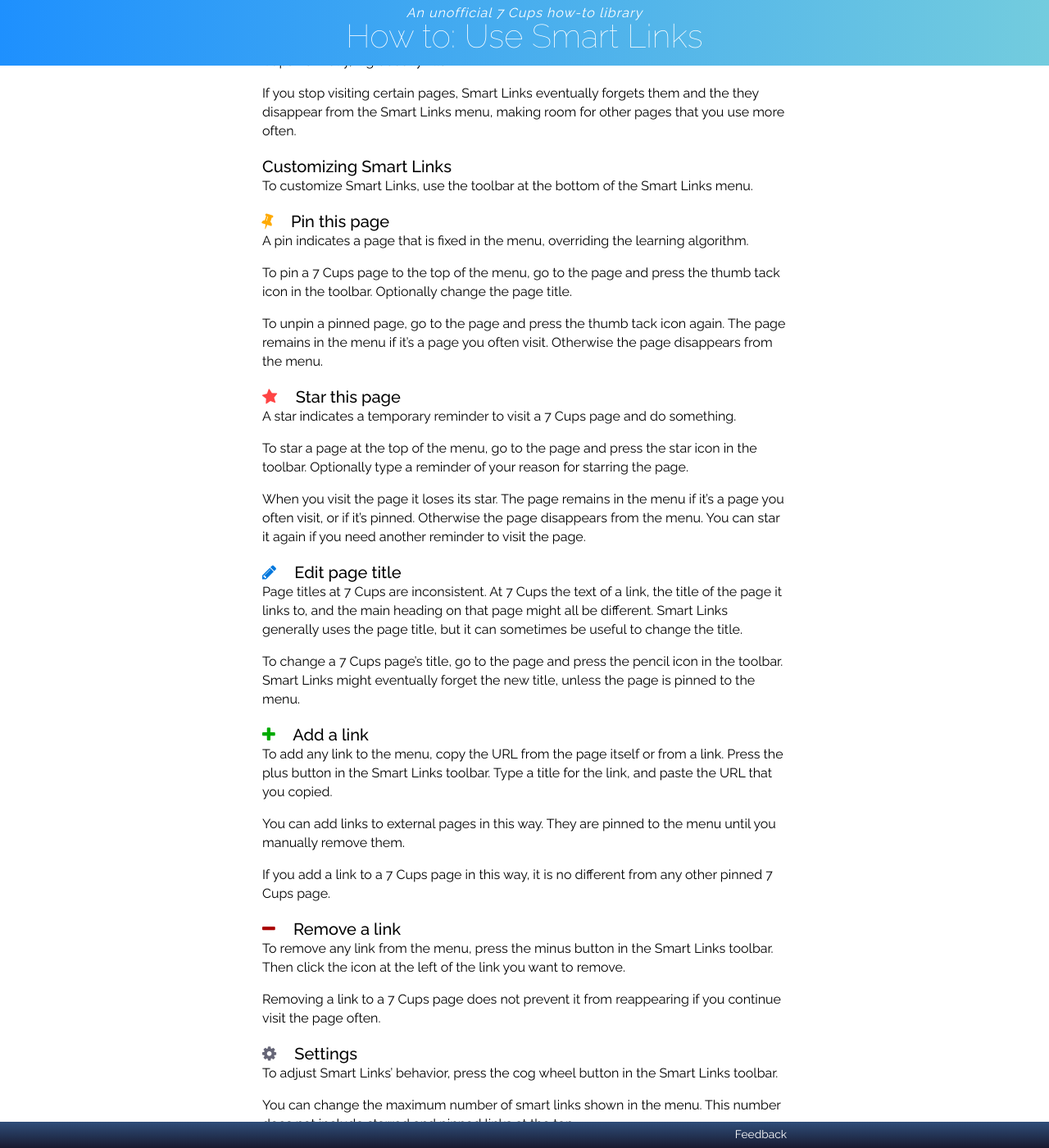
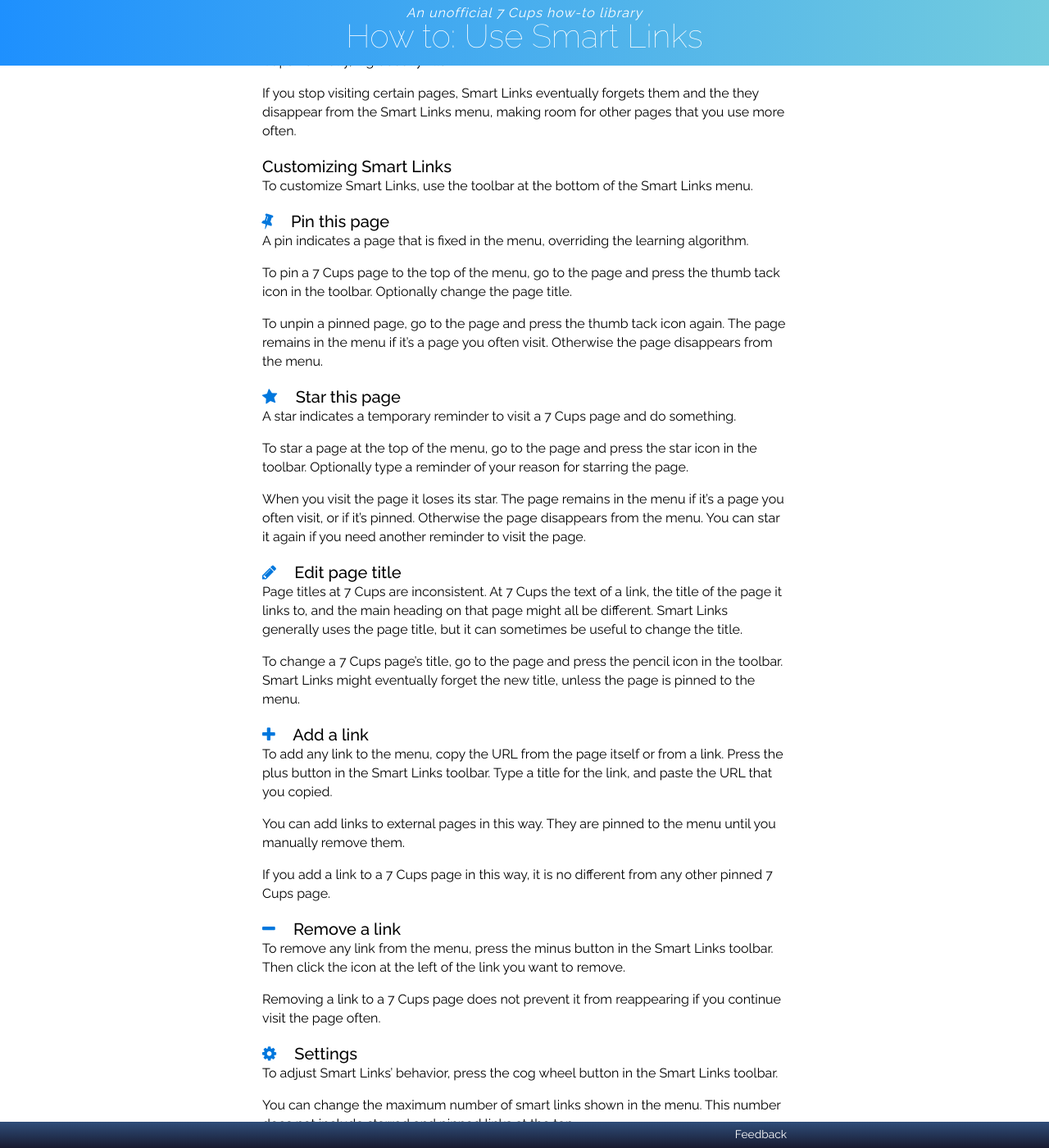
Before and after one commit to RarelyCharlie/rarelycharlie.github.io, a Jekyll site: the page built from _draft/links.md, in a window 1280 px wide and 1400 px high, scrolled down 854 px. Shown: the whole window at 82% size. Built offline with Jekyll 4.4.1, drawn with Linux system fonts in a browser that asks for light colours.

Commit message:
fa colour

```diff
--- a/_draft/links.md
+++ b/_draft/links.md
@@ -4,7 +4,7 @@ title: Use Smart Links
 linkas: false
 feedback: "https://www.7cups.com/@RarelyCharlie"
 ---
-<style>i.fa {display: inline-block; margin-right: 1ex;} .fa-plus {color: #0a0;} .fa-minus {color: #a00;} .fa-thumb-tack {color: #fa0; transform: rotate(17deg);} .fa-star {color: #f44; transform: rotate(-7deg);} .fa-pencil {color: #07d;} .fa-cog {color: #667;}</style>
+<style>i.fa {display: inline-block; margin-right: 1ex; color: #07d;} .fa-plus {color: #0a0;} .fa-minus {color: #a00;} .fa-thumb-tack {color: #fa0; transform: rotate(17deg);} .fa-star {color: #f44; transform: rotate(-7deg);} .fa-pencil {color: #07d;} .fa-cog {color: #667;}</style>
 Smart Links is an additional menu for the 7 Cups website. The Smart Links menu continuously learns which 7 Cups webpages you use most often, and provides upiu with 1-click access to them. As your use of the 7 Cups website changes, the Smart Links menu continuously adapts.
 
 Some Smart Links features are experimental, and some might not work. Smart Links is only supported on a best efforts basis without any guarantees. The current version is 0.1.
@@ -92,10 +92,10 @@ If you make the forgetfulness zero, then Smart Links never forgets, and when the
 
 Smart Links uses icons to indicate links to certain types of page. These icons are only for information.
 
-<i class="fa fa-external-link"></i> External link (not at 7 Cups)
-<i class="fa fa-quote-left"></i> Forum
-<i class="fa fa-comment-o"></i> Chat
-<i class="fa fa-comments-o"></i> Room
+<i class="fa fa-external-link"></i> External link (not at 7 Cups)\\
+<i class="fa fa-quote-left"></i> Forum\\
+<i class="fa fa-comment-o"></i> Chat\\
+<i class="fa fa-comments-o"></i> Room\\
 
 
 ### Further information
```
